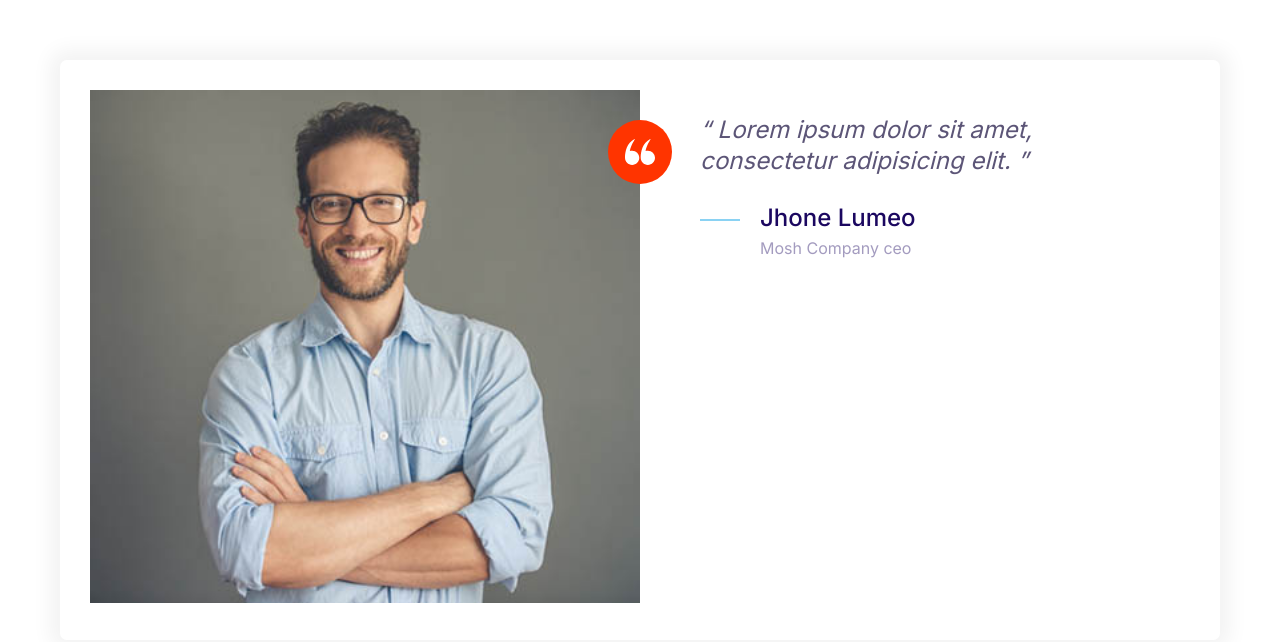
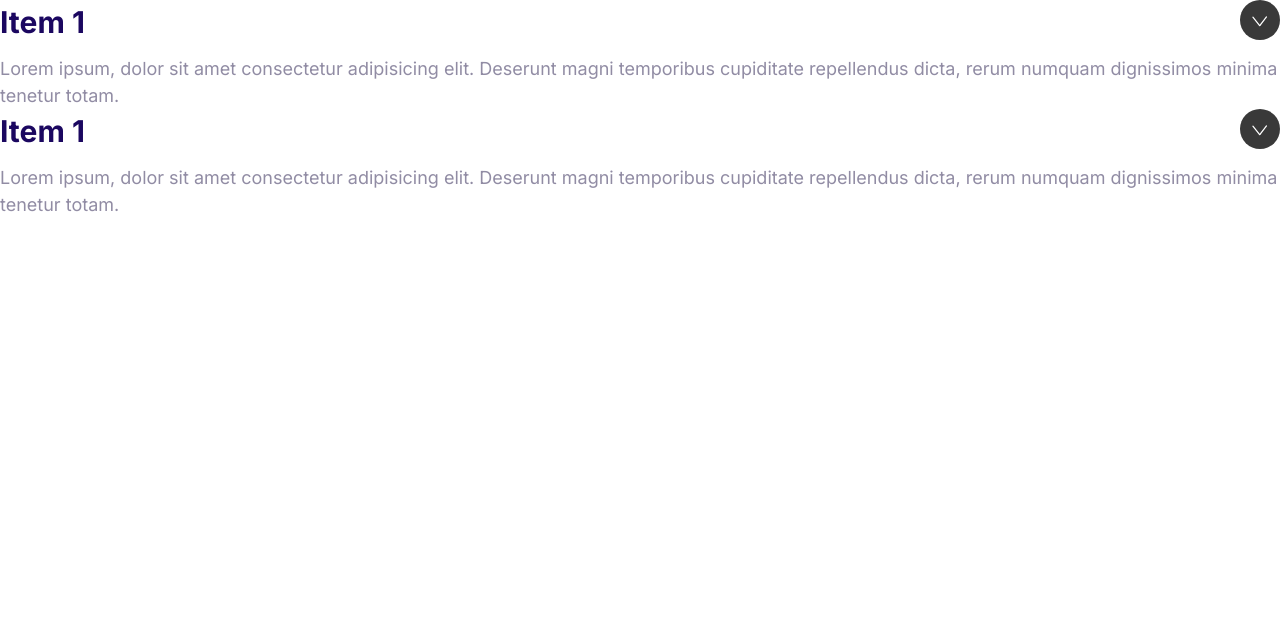
Before and after one commit to 90arch/archit, a plain HTML site: page index.html in a window 1280 px wide. Drawn offline with Linux system fonts and the light colour scheme.

Commit message:
Created collapsibles element.

```diff
--- a/css/styles.css
+++ b/css/styles.css
@@ -195,6 +195,11 @@ a {
 .btn--block {
   width: 100%;
   display: inline-block;
+}
+
+.btn--stretched {
+  padding-left: 6rem;
+  padding-right: 6rem;
 }
 
 .btn--primary {
@@ -438,3 +443,67 @@ a {
     font-size: 2.4rem;
   }
 }
+
+/* Callouts */
+
+.callout {
+  padding: 4rem;
+  border-radius: 5px;
+}
+.callout--primary {
+  background: var(--color-primary);
+  color: #fff;
+}
+
+.callout__heading {
+  color: #fff;
+  margin-top: 0;
+  font-size: 3rem;
+}
+.callout .btn {
+  justify-self: center;
+  align-self: center;
+}
+.callout__content {
+  text-align: center;
+}
+
+@media screen and (min-width: 768px) {
+  .callout .grid--1x2 {
+    grid-template-columns: 1fr auto;
+  }
+  .callout__content {
+    text-align: left;
+  }
+  .callout .btn {
+    justify-self: start;
+    margin: 0 2rem;
+  }
+}
+
+/* Collapsibles */
+.collapsible__header {
+  display: flex;
+  justify-content: space-between;
+}
+.collapsible__heading {
+  margin-top: 0;
+  font-size: 3rem;
+}
+.collapsible__chevron {
+  transform: rotate(-90deg);
+  transition: transform 0.3s;
+}
+.collapsible__content {
+  max-height: 0;
+  overflow: hidden;
+  opacity: 0;
+  transition: all 0.3s;
+}
+.collapsible--expanded .collapsible__chevron {
+  transform: rotate(0);
+}
+.collapsible--expanded .collapsible__content {
+  max-height: 100vh;
+  opacity: 1;
+}
--- a/index.html
+++ b/index.html
@@ -18,38 +18,39 @@
       href="https://cdnjs.cloudflare.com/ajax/libs/font-awesome/4.7.0/css/font-awesome.min.css"
     />
   </head>
-  <body style="padding: 6rem">
-    <div class="card testimonial">
-      <div class="grid grid--1x2">
-        <div class="testimonial__image">
-          <img src="images/testimonial.jpg" alt="A happy, smiling customer" />
-          <span class="icon-container icon-container--accent">
-            <svg class="icon--small icon--white">
-              <use xlink:href="images/sprite.svg#quotes"></use>
-            </svg>
-          </span>
-        </div>
-        <div class="testimonial__blockquote">
-        <blockquote class="quote">
-          <p class="quote__text">
-            Lorem ipsum dolor sit amet, consectetur adipisicing elit.
-          </p>
-        </blockquote>
-        <footer>
-          <div class="media">
-            <div class="media__image testimonial__media-image" >
-              <svg class="icon icon--primary quote__line">
-                <use xlink:href="images/sprite.svg#line"></use>
-              </svg>
-            </div>
-            <div class="media__body">
-              <h3 class="media__title quote__author">Jhone Lumeo</h3>
-              <p class="quote__organization">Mosh Company ceo</p>
-            </div>
-          </div>
-          </div>
-        </footer>
+  <body>
+    <div class="collapsible collapsible--expanded">
+      <header class="collapsible__header">
+        <h2 class="collapsible__heading">Item 1</h2>
+        <img
+          class="icon collapsible__chevron"
+          src="images/chevron.svg"
+          alt="down-arrow sign for collapsibles"
+        />
+      </header>
+      <div class="collapsible__content">
+        Lorem ipsum, dolor sit amet consectetur adipisicing elit. Deserunt magni
+        temporibus cupiditate repellendus dicta, rerum numquam dignissimos
+        minima tenetur totam.
       </div>
     </div>
+
+    <div class="collapsible collapsible--expanded">
+      <header class="collapsible__header">
+        <h2 class="collapsible__heading">Item 1</h2>
+        <img
+          class="icon collapsible__chevron"
+          src="images/chevron.svg"
+          alt="down-arrow sign for collapsibles"
+        />
+      </header>
+      <div class="collapsible__content">
+        Lorem ipsum, dolor sit amet consectetur adipisicing elit. Deserunt magni
+        temporibus cupiditate repellendus dicta, rerum numquam dignissimos
+        minima tenetur totam.
+      </div>
+    </div>
+
+    <script src="js/main.js"></script>
   </body>
 </html>
--- /dev/null
+++ b/js/main.js
@@ -0,0 +1,6 @@
+const collapsibles = document.querySelectorAll(".collapsible");
+collapsibles.forEach((item) =>
+  item.addEventListener("click", function () {
+    this.classList.toggle("collapsible--expanded");
+  })
+);
```
Also changed, not shown: components/collapsibles.html (added, +33 -0 lines), example.html (added, +16 -0 lines), images/chevron.svg (added).
